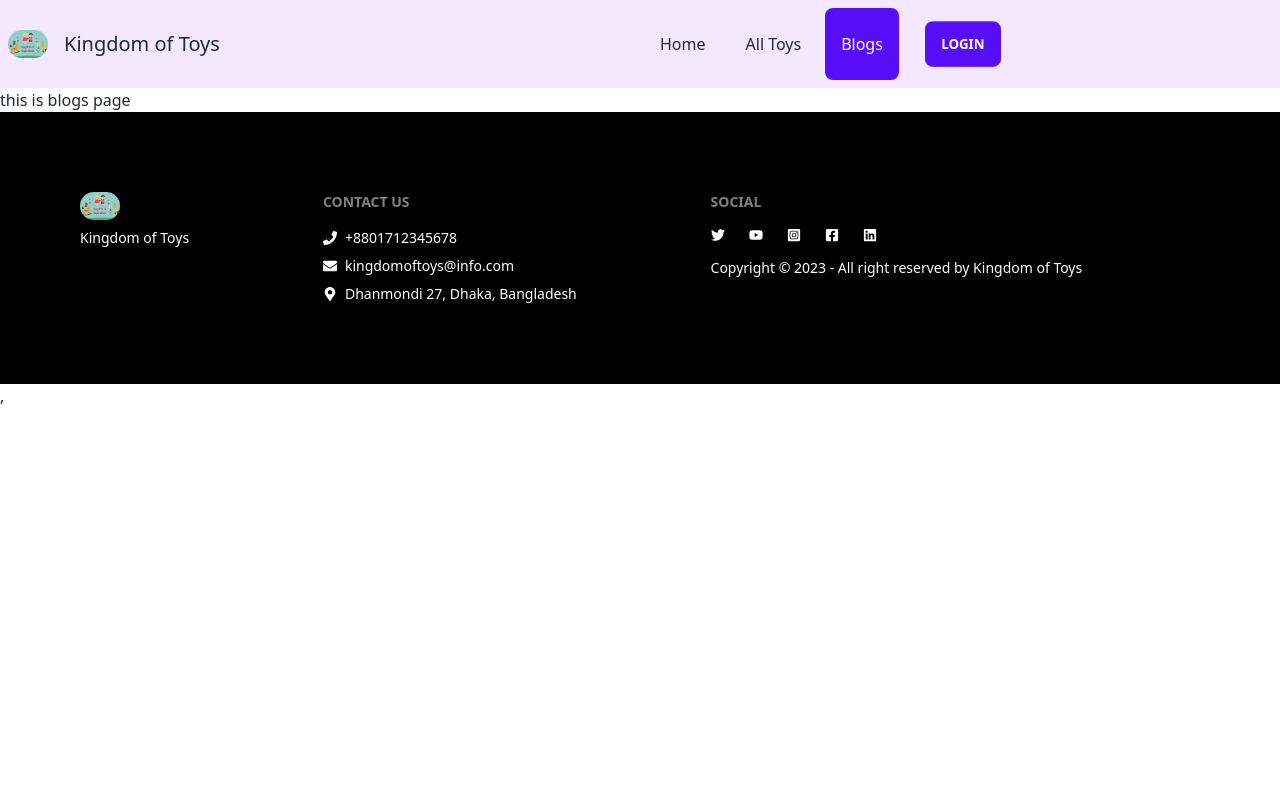
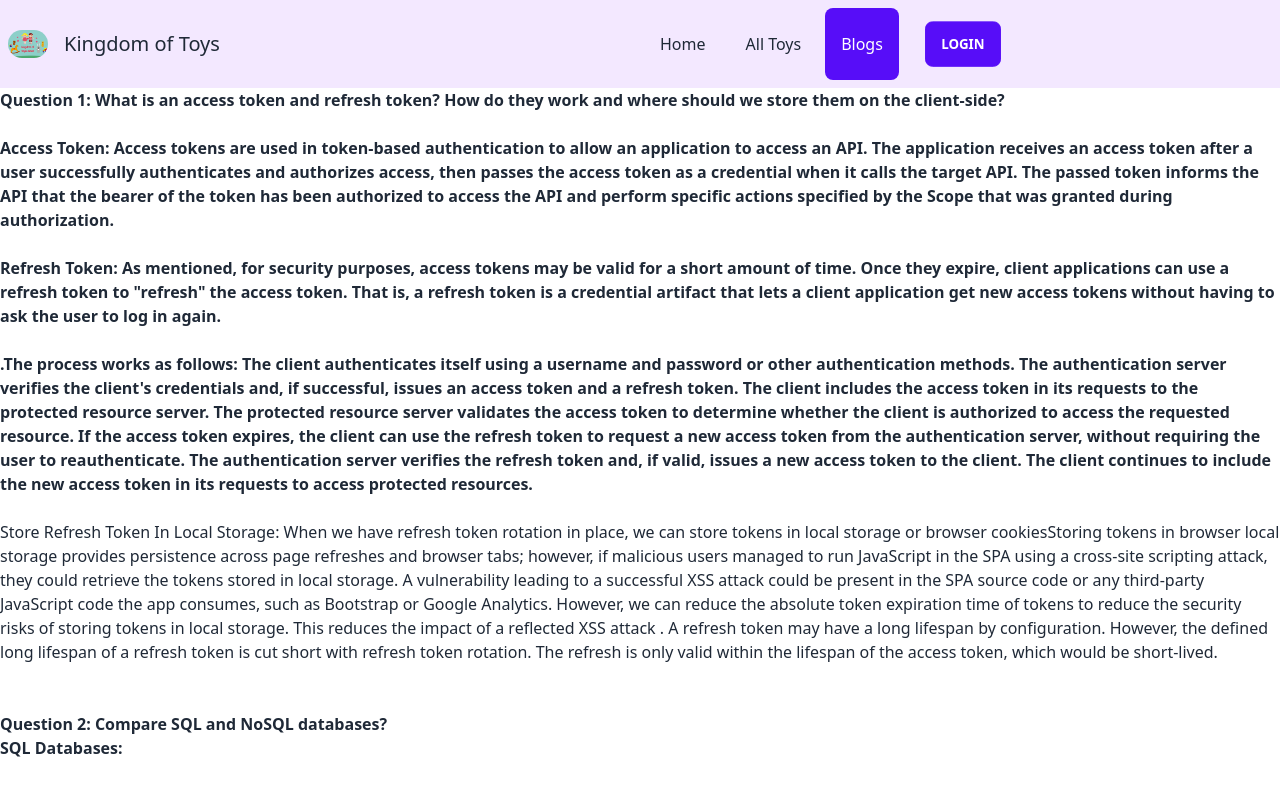
Before and after one commit to nazirmithu/kingdom-of-toys-client, a React (Vite) app: page /blogs in a window 1280 px wide. Shown: the top 800 px of the page. Built offline with nearby package versions, Linux system fonts and the light colour scheme; no server answers.

Commit message:
blog page first question add

```diff
--- a/src/pages/Blogs/Blogs.jsx
+++ b/src/pages/Blogs/Blogs.jsx
@@ -1,9 +1,46 @@
+/* eslint-disable react/no-unescaped-entities */
 
 const Blogs = () => {
     return (
         <div>
-            <h2>this is blogs page</h2>
+            <h2 className="font-bold">Question 1: What is an access token and refresh token? How do they work and where should we store them on the client-side?</h2>
+            <br />
+            <p className="font-semibold">Access Token: <span>Access tokens are used in token-based authentication to allow an application to access an API. The application receives an access token after a user successfully authenticates and authorizes access, then passes the access token as a credential when it calls the target API. The passed token informs the API that the bearer of the token has been authorized to access the API and perform specific actions specified by the Scope that was granted during authorization.</span> </p>
+            <br />
+            <p className="font-semibold">Refresh Token: <span>As mentioned, for security purposes, access tokens may be valid for a short amount of time. Once they expire, client applications can use a refresh token to "refresh" the access token. That is, a refresh token is a credential artifact that lets a client application get new access tokens without having to ask the user to log in again.</span> </p>
+            <br />
+ <p className="font-semibold">
+ .The process works as follows:
+The client authenticates itself using a username and password or other authentication methods.
+The authentication server verifies the client's credentials and, if successful, issues an access token and a refresh token.
+The client includes the access token in its requests to the protected resource server.
+The protected resource server validates the access token to determine whether the client is authorized to access the requested resource.
+If the access token expires, the client can use the refresh token to request a new access token from the authentication server, without requiring the user to reauthenticate.
+The authentication server verifies the refresh token and, if valid, issues a new access token to the client.
+The client continues to include the new access token in its requests to access protected resources.
+ </p>
+ <br />
+ <p>
+ Store Refresh Token In Local Storage:
 
+When we have refresh token rotation in place, we can store tokens in local storage or browser cookiesStoring tokens in browser local storage provides persistence across page refreshes and browser tabs; however, if malicious users managed to run JavaScript in the SPA using a cross-site scripting  attack, they could retrieve the tokens stored in local storage. A vulnerability leading to a successful XSS attack could be present in the SPA source code or any third-party JavaScript code the app consumes, such as Bootstrap or Google Analytics.
+However, we can reduce the absolute token expiration time of tokens to reduce the security risks of storing tokens in local storage. This reduces the impact of a reflected XSS attack . A refresh token may have a long lifespan by configuration. However, the defined long lifespan of a refresh token is cut short with refresh token rotation. The refresh is only valid within the lifespan of the access token, which would be short-lived.
+ </p>
+ <br />
+ <br />
+ <h2 className="font-bold">Question 2: Compare SQL and NoSQL databases?</h2>
+            <h1 className="font-bold">SQL Databases:</h1>
+            <p>
+                <ul>
+                    <li></li>
+                    <li></li>
+                    <li></li>
+                    <li></li>
+                    <li></li>
+                    <li></li>
+                    <li></li>
+                </ul>
+            </p>
         </div>
     );
 };
--- a/src/pages/Home/Home/OurBlog/OurBlog.jsx
+++ b/src/pages/Home/Home/OurBlog/OurBlog.jsx
@@ -1,6 +1,4 @@
-/* eslint-disable react/no-unescaped-entities */
-import React from 'react';
-import { Link } from 'react-router-dom';
+
 
 const OurBlog = () => {
     return (
@@ -14,19 +12,19 @@ const OurBlog = () => {
                     <img className='w-96' src="https://i.ibb.co/Y83gPp7/81z4jpg80-RL.jpg" alt="" />
                     <h3 className='mt-4 mb-4 font-semibold'>Upon Of Seasons Earth Dominion</h3>
                     <p>As you step into the toy shop, your senses are instantly greeted with a symphony of colors, sounds, and scents. Vibrant displays of toys, stacked from floor to ceiling, create a kaleidoscope of hues that ignite excitement within you. </p>
-                    <Link to='/'><button className="mt-4 btn btn-outline btn-success gap-2">
+                    <button className="mt-4 btn btn-outline btn-success gap-2">
                         READ MORE
                         <svg xmlns="http://www.w3.org/2000/svg" className="h-6 w-6" fill="none" viewBox="0 0 24 24" stroke="currentColor"><path strokeLinecap="round" strokeLinejoin="round" strokeWidth="2" d="M4.318 6.318a4.5 4.5 0 000 6.364L12 20.364l7.682-7.682a4.5 4.5 0 00-6.364-6.364L12 7.636l-1.318-1.318a4.5 4.5 0 00-6.364 0z" /></svg>
-                    </button></Link>
+                    </button>
                 </div>
                 <div className='mr-8 border shadow-md rounded-lg p-4' data-aos="fade-up"
                     data-aos-duration="3000">
                     <h3 className='mb-4 font-semibold'>Christmas Sale Is Here</h3>
                     <p>It's that wonderful time of the year again, and we're thrilled to announce that our highly anticipated Christmas sale is finally here! Get ready to immerse yourself in the festive spirit as we bring you amazing discounts, special offers, and a wide array of delightful gifts to make your holiday season merry and bright. </p>
-                    <Link to='/'><button className="mt-4 mb-8 btn btn-outline btn-success gap-2">
+                    <button className="mt-4 mb-8 btn btn-outline btn-success gap-2">
                         READ MORE
                         <svg xmlns="http://www.w3.org/2000/svg" className="h-6 w-6" fill="none" viewBox="0 0 24 24" stroke="currentColor"><path strokeLinecap="round" strokeLinejoin="round" strokeWidth="2" d="M4.318 6.318a4.5 4.5 0 000 6.364L12 20.364l7.682-7.682a4.5 4.5 0 00-6.364-6.364L12 7.636l-1.318-1.318a4.5 4.5 0 00-6.364 0z" /></svg>
-                    </button></Link>
+                    </button>
                     <img className='w-96' src="https://i.ibb.co/mvwnCs8/giant-134846.jpg" alt="" />
                 </div>
                 <div className='border shadow-md rounded-lg p-4' data-aos="fade-down"
@@ -35,10 +33,10 @@ const OurBlog = () => {
                     <img className='w-96' src="https://i.ibb.co/XtMGtBd/3.jpg" alt="" />
                     <h3 className='mb-4 font-semibold'>Upon Of Seasons Earth Dominion</h3>
                     <p>As you step into the toy shop, your senses are instantly greeted with a symphony of colors, sounds, and scents. Vibrant displays of toys, stacked from floor to ceiling, create a kaleidoscope of hues that ignite excitement within you. </p>
-                    <Link to='/'><button className="mt-4 btn btn-outline btn-success gap-2">
+                    <button className="mt-4 btn btn-outline btn-success gap-2">
                         READ MORE
                         <svg xmlns="http://www.w3.org/2000/svg" className="h-6 w-6" fill="none" viewBox="0 0 24 24" stroke="currentColor"><path strokeLinecap="round" strokeLinejoin="round" strokeWidth="2" d="M4.318 6.318a4.5 4.5 0 000 6.364L12 20.364l7.682-7.682a4.5 4.5 0 00-6.364-6.364L12 7.636l-1.318-1.318a4.5 4.5 0 00-6.364 0z" /></svg>
-                    </button></Link>
+                    </button>
                 </div>
             </div>
         </div>
--- a/src/pages/Shared/Footer/Footer.jsx
+++ b/src/pages/Shared/Footer/Footer.jsx
@@ -3,7 +3,7 @@ import { FaEnvelope, FaPhone, FaMapMarkerAlt, FaInstagramSquare, FaTwitter, FaYo
 
 const Footer = () => {
     return (
-        <footer className="footer p-20 bg-black text-base-content">
+        <footer className="footer mt-32 p-20 bg-black text-base-content">
             <div className='text-white'>
                 <img className='w-10 rounded-full' src={Logo} alt="" />
                 <p>Kingdom of Toys</p>
```
